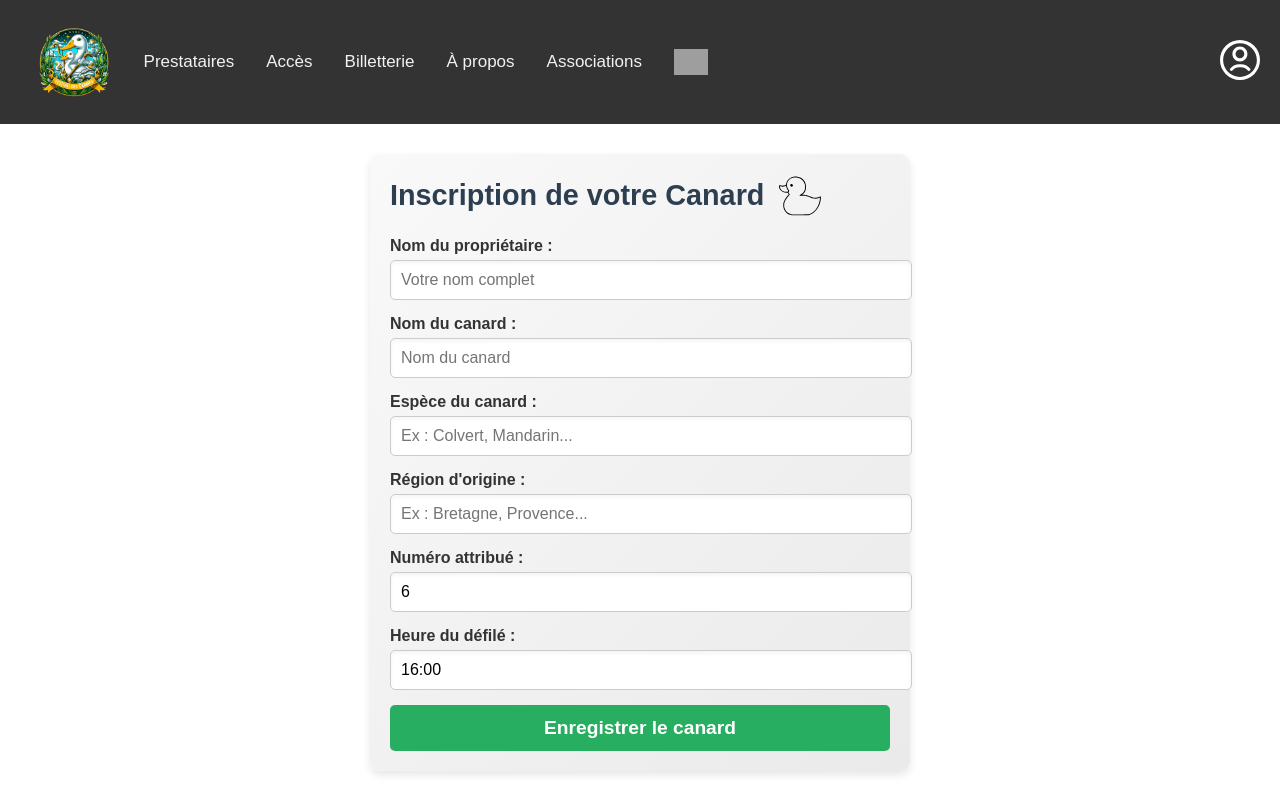
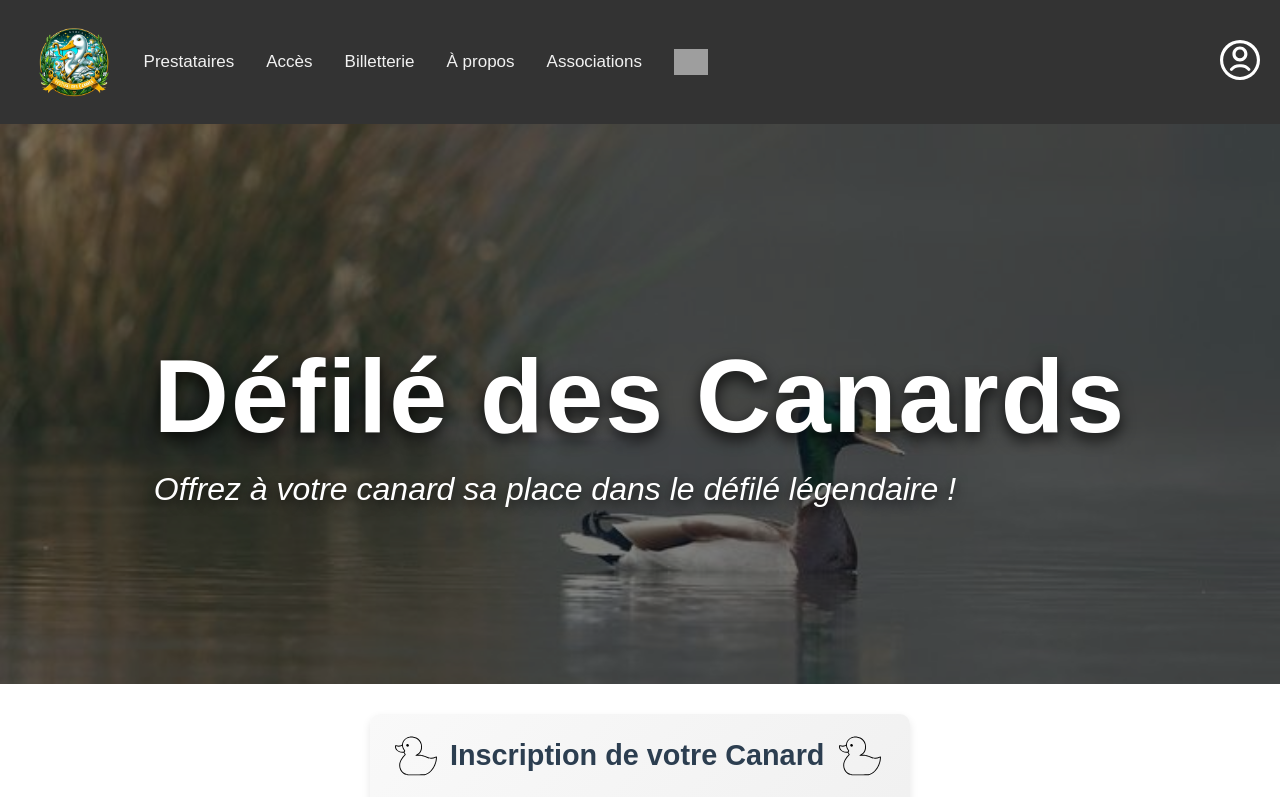
Before and after one commit to MaikenDANGELO/LeFestivalDesCannes, a Vue app in the folder frontend/: page /inscription-canard in a window 1280 px wide. Shown: the top 797 px of the page. Built offline with nearby package versions, Linux system fonts and the light colour scheme; grey boxes are pictures that could not be loaded.

Commit message:
même style pour inscrireCanard et réserverResto

```diff
--- a/frontend/src/views/PageInscriptionCanard.vue
+++ b/frontend/src/views/PageInscriptionCanard.vue
@@ -1,13 +1,21 @@
 <template>
+  <div>
+    <div class="header-image-container">
+      <div class="header-container">
+        <div>
+          <h1 class="header-title">Défilé des Canards</h1>
+          <p class="header-subtitle">Offrez à votre canard sa place dans le défilé légendaire !</p>
+        </div>
+      </div>
+    </div>
     <div class="form-container">
       <form @submit.prevent="submitForm">
         <div class="form-title">
+          <img src="@/assets/canard_ticket.svg" alt="Canard" class="duck-icon" />
           <h2>Inscription de votre Canard</h2>
           <img src="@/assets/canard_ticket.svg" alt="Canard" class="duck-icon" />
-
         </div>
 
-        <!-- Formulaire d'inscription -->
         <div class="form-group">
           <label for="proprietaire">Nom du propriétaire :</label>
           <input
@@ -74,19 +82,10 @@
 
         <button type="submit" class="submit-button">Enregistrer le canard</button>
       </form>
+    </div>
+  </div>
+</template>
 
-      <!-- Ticket affiché après inscription -->
-      <div v-if="showTicket" class="ticket">
-        <h3>Ticket d'Inscription</h3>
-        <p><strong>Propriétaire :</strong> {{ lastSubmission.proprietaire }}</p>
-        <p><strong>Nom du canard :</strong> {{ lastSubmission.nom }}</p>
-        <p><strong>Espèce :</strong> {{ lastSubmission.espece }}</p>
-        <p><strong>Région :</strong> {{ lastSubmission.region }}</p>
-        <p><strong>Numéro :</strong> {{ lastSubmission.numero }}</p>
-        <p><strong>Heure du défilé :</strong> {{ lastSubmission.heureDefile }}</p>
-      </div>
-    </div>
-  </template>
 
   <script>
   export default {
@@ -295,4 +294,62 @@
     line-height: 1.5;
     color: #4f4f4f;
   }
+
+  .header-container::before {
+  content: '';
+  position: absolute;
+  top: 0;
+  left: 0;
+  width: 100%;
+  height: 100%;
+  background: rgba(0, 0, 0, 0.5);
+  z-index: 1;
+}
+
+.header-container > * {
+  position: relative;
+  z-index: 2;
+}
+
+.header-container {
+  position: relative;
+  width: 100%;
+  height: 70vh;
+  background-image: url('@/assets/canard.jpg');
+  background-size: cover;
+  background-position: center;
+  background-repeat: no-repeat;
+  display: flex;
+  align-items: center;
+  justify-content: center;
+}
+
+.header-title {
+  font-size: 6.5rem;
+  font-weight: 700;
+  color: white;
+  margin-bottom: 10px;
+  text-shadow: 0px 6px 15px rgba(0, 0, 0, 0.8);
+  letter-spacing: 2px;
+}
+
+.header-subtitle {
+  font-size: 2rem;
+  font-weight: 500;
+  color: white;
+  margin-top: 15px;
+  text-shadow: 0px 4px 12px rgba(0, 0, 0, 0.7);
+  font-style: italic;
+}
+
+/* Formulaire CSS (inchangé pour harmonie) */
+.form-container {
+  max-width: 500px;
+  margin: 30px auto;
+  padding: 20px;
+  background: linear-gradient(135deg, #f9f9f9, #eaeaea);
+  border-radius: 10px;
+  box-shadow: 0 4px 8px rgba(0, 0, 0, 0.1);
+  font-family: 'Arial', sans-serif;
+}
   </style>
```
Also changed, not shown: frontend/src/assets/canard.jpg (added).
